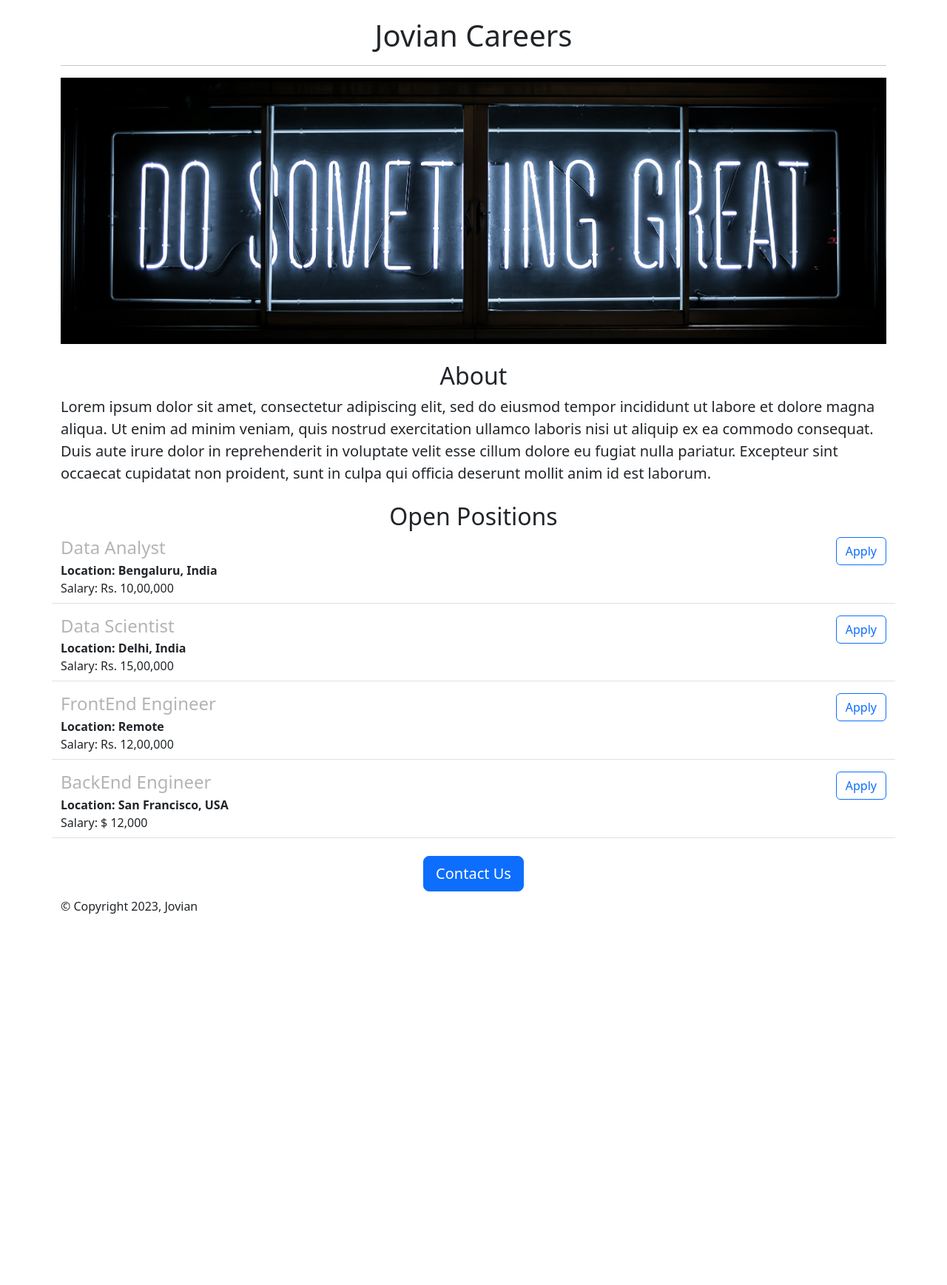
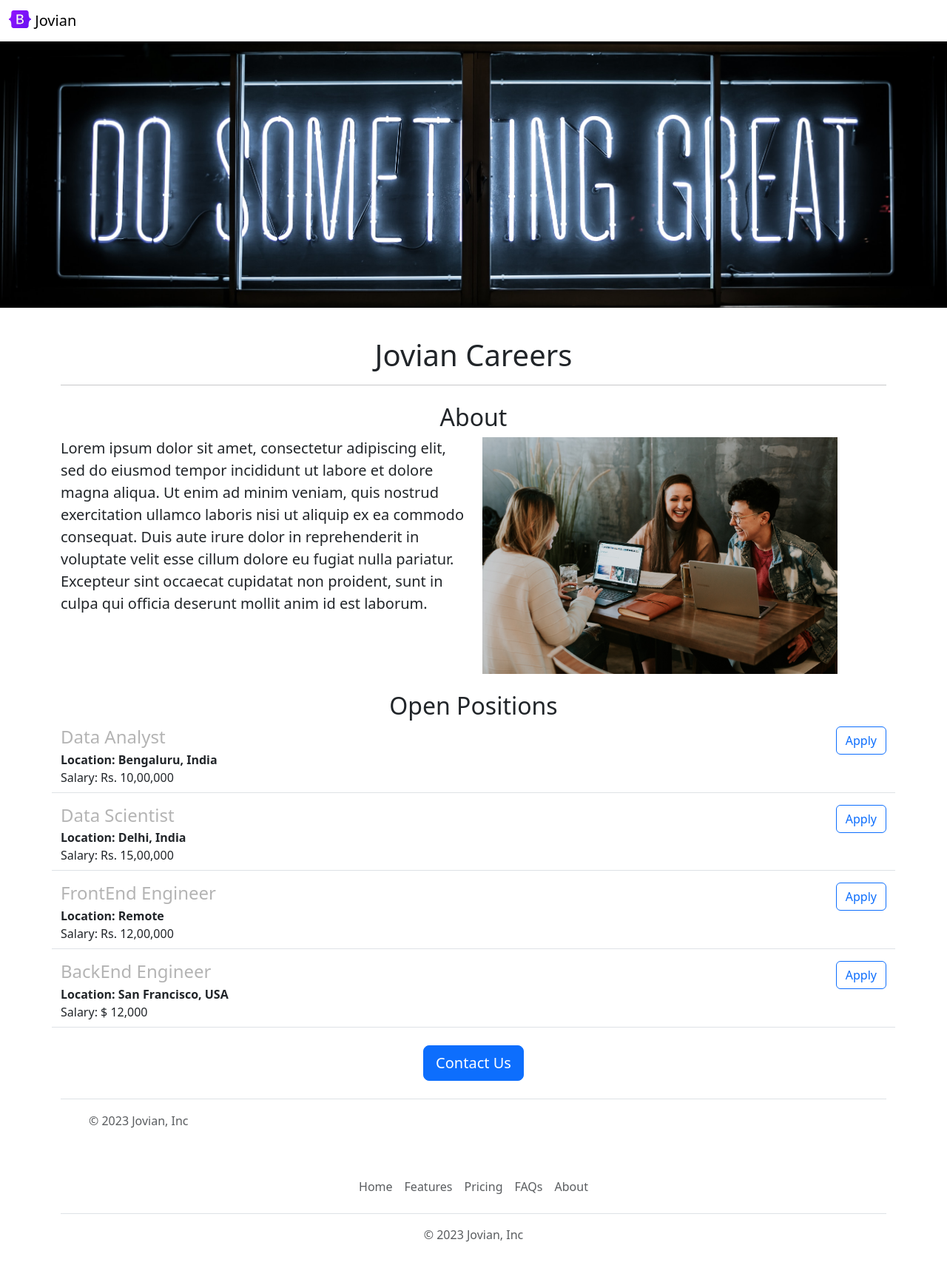
Before and after one commit to tuladhar33/jovian-careers-website-v2, a Flask app: page / in a window 1280 px wide. Shown: the whole page at 74% size. Before the commit the page ends 1235 px from the top, so only its background shows below. Run offline with Flask 2, Linux system fonts and the light colour scheme.

Commit message:
nav-bar and footer added

```diff
--- /dev/null
+++ b/templates/footer.html
@@ -0,0 +1,31 @@
+<div class="container">
+  <footer class="d-flex flex-wrap justify-content-between align-items-center py-3 my-4 border-top">
+    <div class="col-md-4 d-flex align-items-center">
+      <a href="/" class="mb-3 me-2 mb-md-0 text-body-secondary text-decoration-none lh-1">
+        <svg class="bi" width="30" height="24"><use xlink:href="#bootstrap"/></svg>
+      </a>
+      <span class="mb-3 mb-md-0 text-body-secondary">&copy; 2023 Jovian, Inc</span>
+    </div>
+
+    <ul class="nav col-md-4 justify-content-end list-unstyled d-flex">
+      <li class="ms-3"><a class="text-body-secondary" href="#"><svg class="bi" width="24" height="24"><use xlink:href="#twitter"/></svg></a></li>
+      <li class="ms-3"><a class="text-body-secondary" href="#"><svg class="bi" width="24" height="24"><use xlink:href="#instagram"/></svg></a></li>
+      <li class="ms-3"><a class="text-body-secondary" href="#"><svg class="bi" width="24" height="24"><use xlink:href="#facebook"/></svg></a></li>
+    </ul>
+  </footer>
+</div>
+
+<div class="b-example-divider"></div>
+
+<div class="container">
+  <footer class="py-3 my-4">
+    <ul class="nav justify-content-center border-bottom pb-3 mb-3">
+      <li class="nav-item"><a href="#" class="nav-link px-2 text-body-secondary">Home</a></li>
+      <li class="nav-item"><a href="#" class="nav-link px-2 text-body-secondary">Features</a></li>
+      <li class="nav-item"><a href="#" class="nav-link px-2 text-body-secondary">Pricing</a></li>
+      <li class="nav-item"><a href="#" class="nav-link px-2 text-body-secondary">FAQs</a></li>
+      <li class="nav-item"><a href="#" class="nav-link px-2 text-body-secondary">About</a></li>
+    </ul>
+    <p class="text-center text-body-secondary">&copy; 2023 Jovian, Inc</p>
+  </footer>
+</div>
--- a/templates/home.html
+++ b/templates/home.html
@@ -10,16 +10,25 @@
         width: 100%;
         height: 360px;
         object-fit: cover;
+        margin-bottom: 16px;
       }
     </style>
   </head>
   <body>
+     {% include 'nav.html' %}
+        <img class="img-fluid" id="banner" src="https://jovian-careers-website.tuladhar.repl.co/static/banner.jpg" >
     <div class="container">
     <h1 class="text-center mt-4 mb-2">Jovian Careers</h1>
     <hr>
-    <img class="img-fluid" id="banner" src="https://jovian-careers-website.tuladhar.repl.co/static/banner.jpg" >
     <h2 class="text-center mt-4 mb-2">About</h2>
+  <div class="row">
+    <div class="col-md-6">
     <p class="lead"> Lorem ipsum dolor sit amet, consectetur adipiscing elit, sed do eiusmod tempor incididunt ut labore et dolore magna aliqua. Ut enim ad minim veniam, quis nostrud exercitation ullamco laboris nisi ut aliquip ex ea commodo consequat. Duis aute irure dolor in reprehenderit in voluptate velit esse cillum dolore eu fugiat nulla pariatur. Excepteur sint occaecat cupidatat non proident, sunt in culpa qui officia deserunt mollit anim id est laborum.</p>
+    </div>
+    <div class="d-none d-md-block col-md-6">
+<img src="/static/people.jpg" style="height:320px" alt="">
+      </div>
+</div>
     <h2 class="text-center mt-4 mb-2">Open Positions</h2>
     <div>
       {% for job in jobs %}
@@ -30,7 +39,8 @@
     <div class="text-center mt-4 mb-2">
       <button class="btn btn-primary btn-lg">Contact Us</button>
     </div>
-    <p>© Copyright 2023, Jovian</p>
+
 </div>
+    {% include 'footer.html' %}
   </body>
 </html>
--- /dev/null
+++ b/templates/nav.html
@@ -0,0 +1,9 @@
+<nav class="navbar shadow-sm fixed-top bg-white">
+  <div class="container-fluid">
+    <a class="navbar-brand" href="#">
+      <img src="../static/logo.svg" alt="Logo" width="30" height="24" class="d-inline-block align-text-top">
+      Jovian
+    </a>
+  </div>
+</nav>
+<div style="height:56px"> </div>
```
Also changed, not shown: static/logo.svg (added), static/people.jpg (added).
